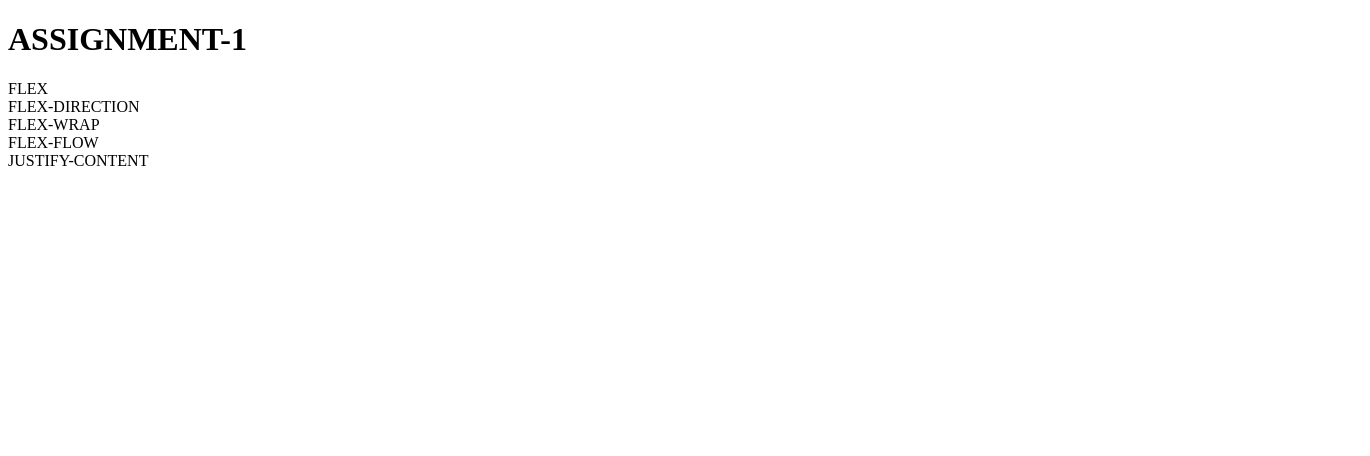
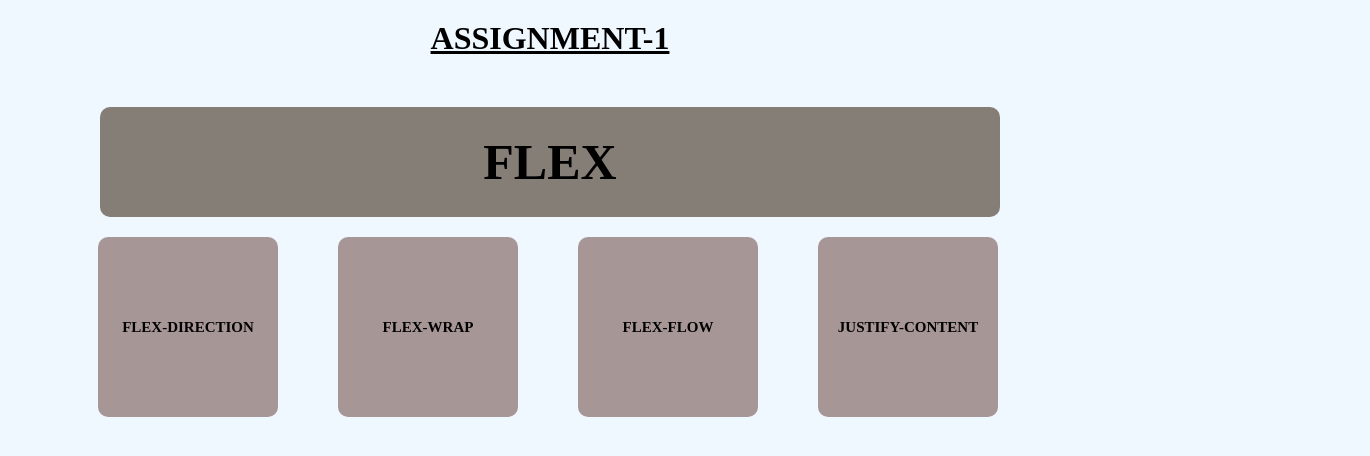
Before and after one commit to mdnazishhussain/MDNAZISH, a plain HTML site: page Task4.html in a window 1280 px wide. Shown: the whole page, 1370 px wide, since content can reach past the window. Drawn offline with Linux system fonts and the light colour scheme.

Commit message:
Update Task4.html

```diff
--- a/Task4.html
+++ b/Task4.html
@@ -4,7 +4,7 @@
     <meta charset="UTF-8" />
     <meta name="viewport" content="width=device-width, initial-scale=1.0" />
     <title>Document</title>
-    <link rel="stylesheet" href="Task 6 . css" />
+    <link rel="stylesheet" href="Task4.css" />
   </head>
   <body>
     <h1>ASSIGNMENT-1</h1>
```
